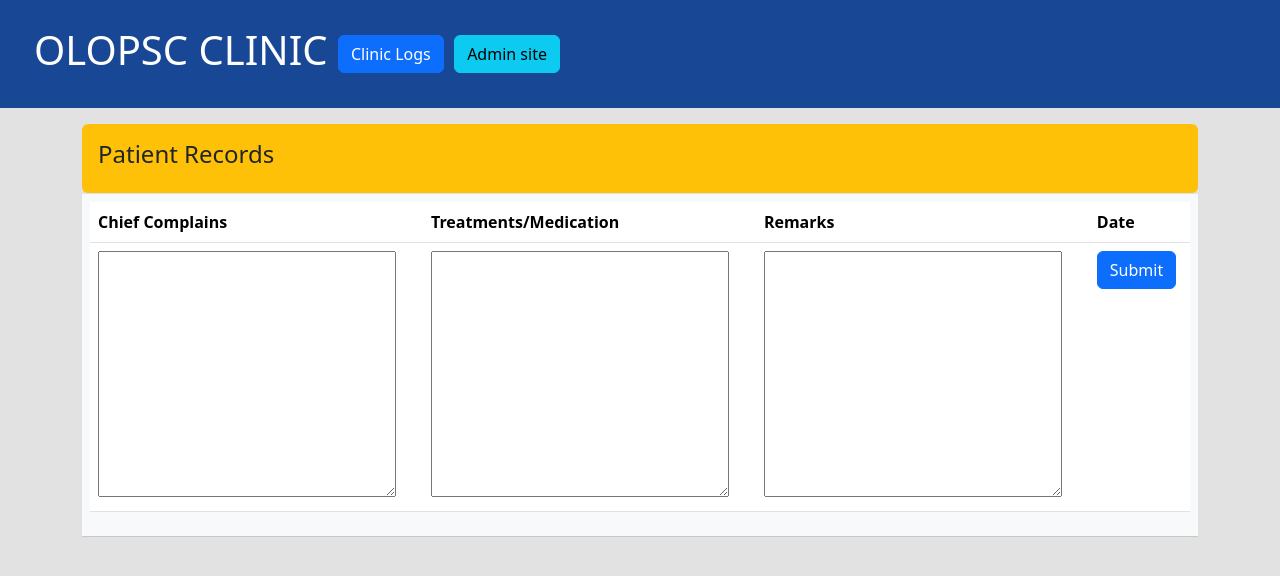
After one commit to rammne/clinic, a Django app: page /patient-records/38 in a window 1280 px wide. The commit adds this page. Shown: the top 576 px of the page. Run offline with Django 4.2, Linux system fonts and the light colour scheme; data comes from the database, SQL or seed files in the repository; both versions use the stored data as it was after the commit; data that the repository does not hold is empty; some libraries are stand-ins or nearby versions.

Commit message:
Patient Records Added, Search function improved

```diff
--- a/base/models.py
+++ b/base/models.py
@@ -80,3 +80,16 @@ class VisitorsLogs(models.Model):
 
     def __str__(self):
         return self.first_name + ' ' + self.last_name
+
+class Record(models.Model):
+    patient = models.ForeignKey(Patient, on_delete=models.CASCADE, related_name='records')
+    chief_complains = models.CharField(max_length=50)
+    treatments_medication = models.CharField(max_length=50)
+    remarks = models.CharField(max_length=50)
+    created_at = models.DateTimeField(auto_now_add=True)
+
+    def __str__(self):
+        return self.patient.first_name + ' ' + self.chief_complains
+
+    def get_absolute_url(self):
+        return reverse('patient-records', kwargs={'pk' : self.pk})
--- a/base/templates/base/home.html
+++ b/base/templates/base/home.html
@@ -58,7 +58,6 @@
     </tr>
     </table>
     {{user.password}}
-
     </div>
 
 <script>
--- a/base/templates/base/patient_details.html
+++ b/base/templates/base/patient_details.html
@@ -9,7 +9,7 @@
 <div class="container">
   <table class="table rounded">
     <tr>
-      <td class="bg-warning rounded"><h4>Patient Profile</h4></td>
+      <td class="bg-warning rounded"><h4>Patient Profile</h4><a href="#">Permissions</a> <a href="{% url 'patient-records' patient.id %}">Records</a></td>
     </tr>
     <tr>
       <td class="table table-light">
@@ -90,6 +90,7 @@
       </td>
     </tr>
   </table>
+
 </div>
 <div class="container">
   <a href="{% url 'patient-data' patient.id %}" class="btn btn-info"><h4><svg xmlns="http://www.w3.org/2000/svg" width="30" height="27" fill="currentColor" class="bi bi-clipboard2-pulse-fill" viewBox="0 0 16 16">
--- /dev/null
+++ b/base/templates/base/patient_records.html
@@ -0,0 +1,59 @@
+{% extends 'base/base.html'%}
+
+{% block title %}
+    Student List
+{% endblock%}
+
+{% block content %}
+
+<div class="container mt-3">
+    <table class="table">
+    <tr>
+        <td class="bg-warning p-3 rounded">
+         <h4 class="text-dark" style="text-decoration: none;">Patient Records</h4>
+        </div>
+        </td>
+    </tr>
+    <tr>
+        <td class="table-light">
+            <div id="hide">
+                <table class="table table-hover" >
+                    <thead>
+                        <tr>
+                            <th>Chief Complains</th>
+                            <th>Treatments/Medication</th>
+                            <th>Remarks</th>
+                            <th>Date</th>
+                        </tr>
+                    </thead>
+                    <tbody>
+                        {% for record in p_records %}
+                        <tr>
+                            <td>{{record.chief_complains}}</td>
+                            <td>{{record.treatments_medication}}</td>
+                            <td>{{record.remarks}}</td>
+                            <td>{{record.created_at}}</td>
+                            <form method="POST">
+                                {% csrf_token %}
+                                <td><button class="btn btn-danger" name="delete" value="{{record.id}}">Delete</button></td>
+                            </form>
+                        </tr>
+                        {% endfor %}
+                        <form method="POST">
+                            {% csrf_token %}
+                        <tr>
+                            <td><textarea name="chief_complains" cols="30" rows="10"></textarea></td>
+                            <td><textarea name="treaments_medication" cols="30" rows="10"></textarea></td>
+                            <td><textarea name="remarks" cols="30" rows="10"></textarea></td>
+                            <td><input class="btn btn-primary" type="submit" name="submit"></td>
+                        </tr>
+                        </form>
+                    </tbody>
+                </table>
+            </div>
+        </div>
+        </td>
+    </tr>
+</table>
+    </div>
+{% endblock %}
--- a/base/urls.py
+++ b/base/urls.py
@@ -8,5 +8,6 @@ urlpatterns = [
     path('patient-form-update/<int:pk>', views.patient_form_update, name='patient-form-update'),
     path('patient-delete/<int:pk>', views.delete_patient, name='delete-patient'),
     path('patient-data/<int:pk>', views.patient_data, name='patient-data'),
-    path('patient-logs', views.patient_logs, name='patient-logs')
+    path('patient-logs', views.patient_logs, name='patient-logs'),
+    path('patient-records/<int:pk>', views.patient_records, name='patient-records')
 ]
--- a/base/views.py
+++ b/base/views.py
@@ -1,4 +1,4 @@
-from .models import Patient, VisitorsLogs
+from .models import Patient, VisitorsLogs, Record
 from django.shortcuts import render, redirect, get_object_or_404
 from .forms import PatientForm, VisitorsLogsForm
 from django.urls import reverse
@@ -7,7 +7,9 @@ from django.http import HttpResponseRedirect
 
 def home(request):
     query = request.GET.get('q') if request.GET.get('q') != None else ''
-    patients = Patient.objects.filter(Q(first_name__icontains=query))
+    patients = Patient.objects.filter(  Q(first_name__icontains=query) |
+                                        Q(last_name__icontains=query) |
+                                        Q(student_number__icontains=query))
 
     return render(request, 'base/home.html', {'patients':patients})
 
@@ -77,7 +79,11 @@ def patient_data(request, pk):
     return render(request, 'base/patient_data.html', context)
 
 def patient_logs(request):
-    obj = VisitorsLogs.objects.all()
+
+    query = request.GET.get('q') if request.GET.get('q') != None else ''
+    obj = VisitorsLogs.objects.filter(  Q(first_name__icontains=query) |
+                                        Q(last_name__icontains=query) |
+                                        Q(student_number__icontains=query))
     form = VisitorsLogsForm()
 
     if request.method == 'POST':
@@ -95,3 +101,20 @@ def patient_logs(request):
     context = {'obj':obj, 'form':form}
 
     return render(request, 'base/patient_logs.html', context)
+
+def patient_records(request, pk):
+    patient = get_object_or_404(Patient, id=pk)
+    p_records = patient.records.all()
+
+    if request.method == 'POST' and not request.POST.get('delete'):
+        patient.records.create(chief_complains=request.POST.get('chief_complains'),
+                                treatments_medication=request.POST.get('treaments_medication'),
+                                remarks=request.POST.get('remarks'),)
+
+    if request.POST.get('delete'):
+        patient.records.get(id=request.POST.get('delete')).delete()
+        return redirect(reverse('patient-records', args=[patient.pk]))
+
+    context = {'p_records':p_records}
+
+    return render(request, 'base/patient_records.html', context)
```
Also changed, not shown: base/migrations/0022_patientclinicrecord.py (added), base/migrations/0023_rename_patientclinicrecord_record.py (added), base/migrations/0024_alter_record_patient.py (added), base/migrations/0025_alter_record_patient.py (added), db.sqlite3.
